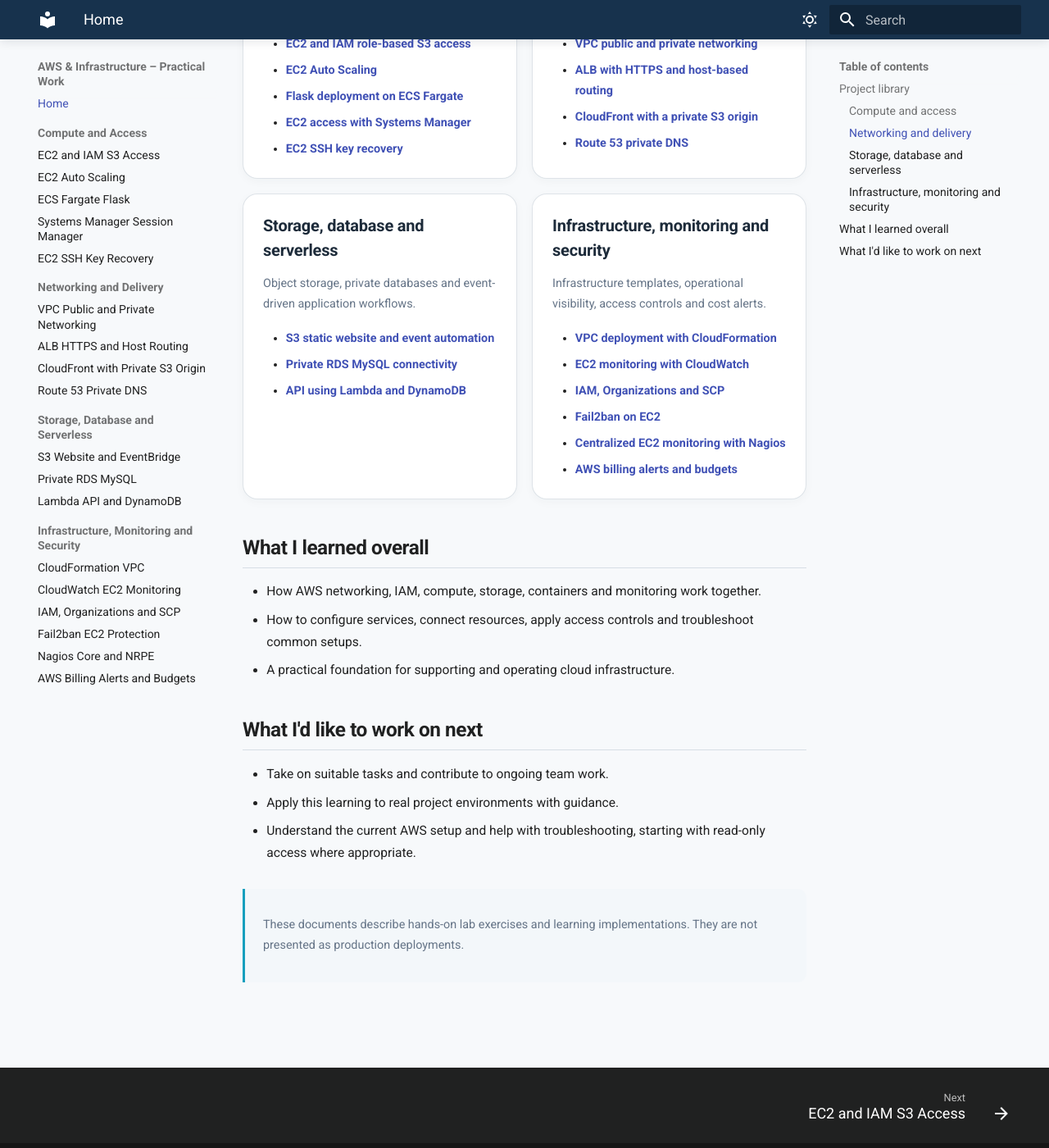
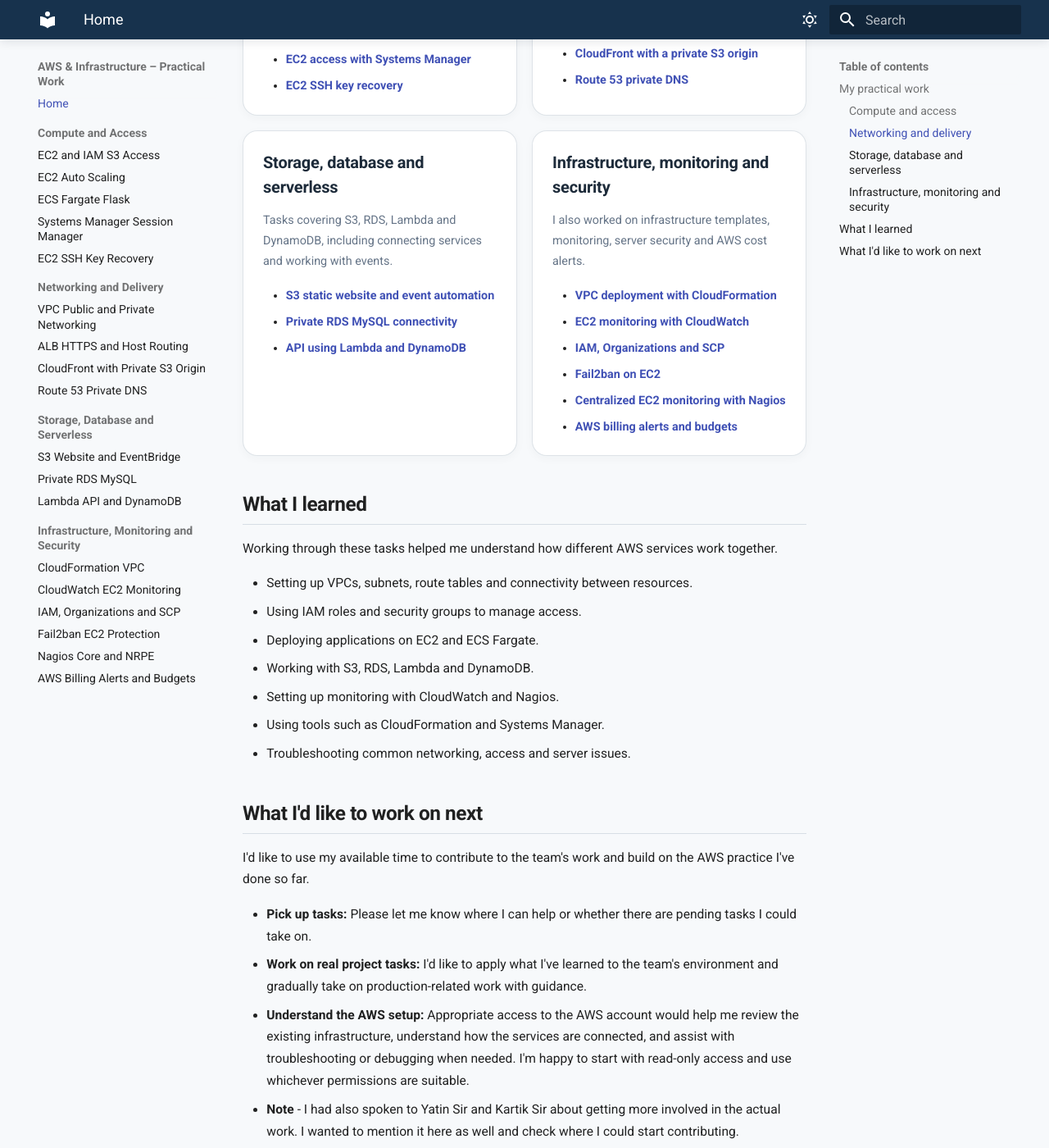
Before and after one commit to Viggy06/aws_devops_learning_documentation, an MkDocs documentation site: the page built from docs/index.md, in a window 1280 px wide and 1400 px high, scrolled down 956 px. Shown: the whole window at 82% size. Built offline with MkDocs 1.6.1 and Material for MkDocs 9.7.7, drawn with Linux system fonts in a browser that asks for light colours; some of the changed text lies outside the part shown.

Commit message:
index file changes

```diff
--- a/docs/index.md
+++ b/docs/index.md
@@ -1,33 +1,19 @@
+
 <div class="portfolio-hero" markdown="1">
 
 <p class="hero-eyebrow">AWS · LINUX · DEVOPS</p>
 
-# AWS & Infrastructure Practical Work
+# AWS & Infrastructure – Practical Work
 
-<p class="hero-lead">A collection of practical cloud infrastructure exercises covering AWS networking, compute, security, automation and monitoring.</p>
+<p class="hero-lead">I’ve been learning AWS and working through different infrastructure tasks to get more hands-on experience. This is where I’ve documented what I tried, how I configured things, and what I learned along the way.</p>
 
-<p><a class="md-button md-button--primary hero-button" href="#project-library">Explore the projects</a></p>
-
-<div class="hero-tags">
-  <span>Hands-on labs</span>
-  <span>18 project notes</span>
-  <span>Architecture flowcharts</span>
-</div>
+<p><a class="md-button md-button--primary hero-button" href="#my-practical-work">View my work</a></p>
 
 </div>
 
-<div class="overview-stats" markdown="1">
+## My practical work
 
-<div class="overview-stat"><strong>18</strong><span>Project documents</span></div>
-<div class="overview-stat"><strong>4</strong><span>Technical areas</span></div>
-<div class="overview-stat"><strong>AWS</strong><span>Cloud platform</span></div>
-<div class="overview-stat"><strong>Linux</strong><span>Server operations</span></div>
-
-</div>
-
-## Project library
-
-Browse the work by area. Each project includes a short concept summary, implementation notes, the problem it addresses and a flowchart where useful.
+I’ve grouped the tasks below by topic to make them easier to find. Each link opens the notes I prepared for that task.
 
 <div class="category-grid" markdown="1">
 
@@ -35,7 +21,7 @@ Browse the work by area. Each project includes a short concept summary, implemen
 
 ### Compute and access
 
-EC2 provisioning, application hosting and secure instance access.
+Some of the EC2 and container work I practised, including instance setup, scaling and access management.
 
 - [EC2 and IAM role-based S3 access](projects/01-ec2-iam-s3-access.md)
 - [EC2 Auto Scaling](projects/04-ec2-auto-scaling.md)
@@ -49,7 +35,7 @@ EC2 provisioning, application hosting and secure instance access.
 
 ### Networking and delivery
 
-VPC design, traffic routing, private DNS and content delivery.
+My work with VPC networking, load balancing, HTTPS, private DNS and content delivery.
 
 - [VPC public and private networking](projects/02-vpc-public-private-networking.md)
 - [ALB with HTTPS and host-based routing](projects/03-alb-https-host-routing.md)
@@ -62,7 +48,7 @@ VPC design, traffic routing, private DNS and content delivery.
 
 ### Storage, database and serverless
 
-Object storage, private databases and event-driven application workflows.
+Tasks covering S3, RDS, Lambda and DynamoDB, including connecting services and working with events.
 
 - [S3 static website and event automation](projects/05-s3-static-website-eventbridge.md)
 - [Private RDS MySQL connectivity](projects/08-ec2-private-rds-mysql.md)
@@ -74,7 +60,7 @@ Object storage, private databases and event-driven application workflows.
 
 ### Infrastructure, monitoring and security
 
-Infrastructure templates, operational visibility, access controls and cost alerts.
+I also worked on infrastructure templates, monitoring, server security and AWS cost alerts.
 
 - [VPC deployment with CloudFormation](projects/10-cloudformation-vpc.md)
 - [EC2 monitoring with CloudWatch](projects/11-cloudwatch-ec2-monitoring.md)
@@ -87,20 +73,26 @@ Infrastructure templates, operational visibility, access controls and cost alert
 
 </div>
 
-## What I learned overall
+## What I learned
 
-- How AWS networking, IAM, compute, storage, containers and monitoring work together.
-- How to configure services, connect resources, apply access controls and troubleshoot common setups.
-- A practical foundation for supporting and operating cloud infrastructure.
+Working through these tasks helped me understand how different AWS services work together.
+
+- Setting up VPCs, subnets, route tables and connectivity between resources.
+- Using IAM roles and security groups to manage access.
+- Deploying applications on EC2 and ECS Fargate.
+- Working with S3, RDS, Lambda and DynamoDB.
+- Setting up monitoring with CloudWatch and Nagios.
+- Using tools such as CloudFormation and Systems Manager.
+- Troubleshooting common networking, access and server issues.
 
 ## What I'd like to work on next
 
-- Take on suitable tasks and contribute to ongoing team work.
-- Apply this learning to real project environments with guidance.
-- Understand the current AWS setup and help with troubleshooting, starting with read-only access where appropriate.
+I'd like to use my available time to contribute to the team's work and build on the AWS practice I've done so far.
 
-<div class="closing-note" markdown="1">
+- **Pick up tasks:** Please let me know where I can help or whether there are pending tasks I could take on.
+- **Work on real project tasks:** I'd like to apply what I've learned to the team's environment and gradually take on production-related work with guidance.
+- **Understand the AWS setup:** Appropriate access to the AWS account would help me review the existing infrastructure, understand how the services are connected, and assist with troubleshooting or debugging when needed. I'm happy to start with read-only access and use whichever permissions are suitable.
 
-These documents describe hands-on lab exercises and learning implementations. They are not presented as production deployments.
+- **Note** - I had also spoken to Yatin Sir and Kartik Sir about getting more involved in the actual work. I wanted to mention it here as well and check where I could start contributing.
 
-</div>
+---
```
